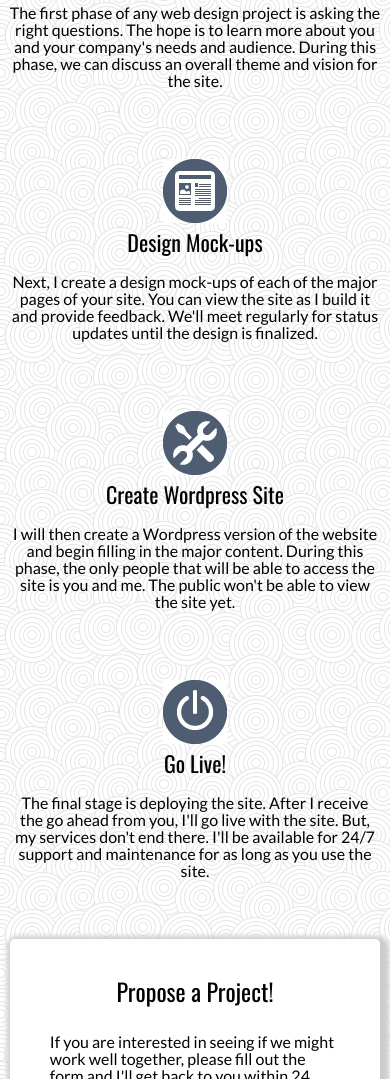
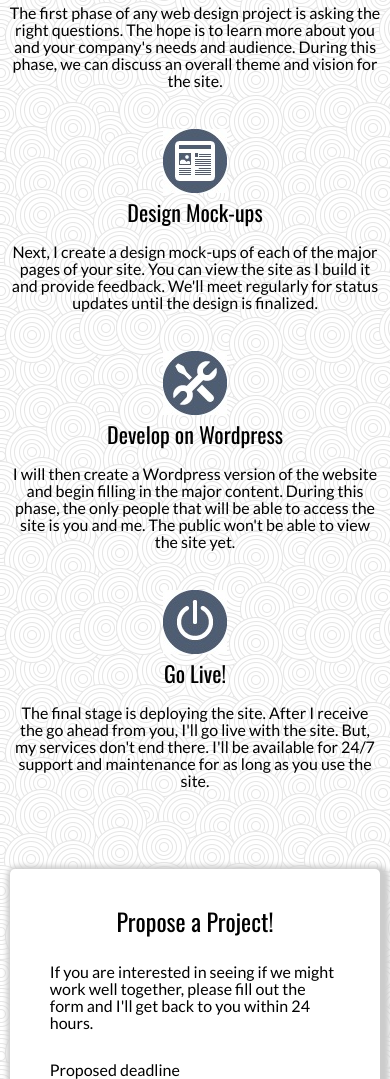
Before and after one commit to doctorlam/training, a website: page hire.html in a window 390 px wide. Shown: the part 600-1679 px from the top of the page. Drawn offline with nearby package versions, Linux system fonts and the light colour scheme.

Commit message:
new layout for hire.html

```diff
--- a/hire.html
+++ b/hire.html
@@ -68,33 +68,36 @@
 
 					<h1>The Web Design Process</h1>
 				</div>
-				<div class="hire-content">
+			<div class="hire-top-container">
+				<div class="hire-content hire-left">
 					<img class="hire-icon" src ="images/questions-small.jpg" alt="questions icon" />
 					<h2 class="left-content">Ask Questions</h2>
 						<p class="left-content">The first phase of any web design project is asking the right questions. The hope is to learn more about you and your company's needs and audience. During this phase, we can discuss an overall theme and vision for the site.</p>
 				</div>
 
-				<div class="hire-content">
+				<div class="hire-content hire-right">
 
 				<img class="hire-icon" src ="images/mockup-small.jpg" alt="mockpus icon" />
 					<h2 class="left-content">Design Mock-ups</h2>
 						<p class="left-content">Next, I create a design mock-ups of each of the major pages of your site. You can view the site as I build it and provide feedback. We'll meet regularly for status updates until the design is finalized.</p>
 				</div>
+			</div>
+			<div class="hire-bottom-container">
 
-
-				<div class="hire-content">
+				<div class="hire-content hire-left">
 
 				<img class="hire-icon" src ="images/wordpress-small.jpg" alt="wordpress icon" />
-					<h2 class="left-content">Create Wordpress Site</h2>
+					<h2 class="left-content">Develop on Wordpress</h2>
 						<p class="left-content">I will then create a Wordpress version of the website and begin filling in the major content. During this phase, the only people that will be able to access the site is you and me. The public won't be able to view the site yet.</p>
 				</div>
-				<div class="hire-content">
+				<div class="hire-content hire-right">
 
 				<img class="hire-icon" src ="images/go-live-small.jpg" alt="go live icon" />
 					<h2 class="left-content">Go Live!</h2>
 						<p class="left-content hire-last">The final stage is deploying the site. After I receive the go ahead from you, I'll go live with the site. But, my services don't end there. I'll be available for 24/7 support and maintenance for as long as you use the site.</p>
 
 				</div>
+			</div>
 		</div><!--seven-->
 
 			<div class="five-hire">
--- a/responsive.css
+++ b/responsive.css
@@ -157,15 +157,41 @@
 			margin-top: 20px;
 			clear:none;
 			margin-left: 0;
-			margin-bottom: 70px;
+
 		}
-		p.hire-last {
-			margin-bottom: 20px;
-		}
+
 
 	.banner {
 		height: 100px;
 	}
+	.hire-top-container, .hire-bottom-container {
+		width: 100%;
+	}
+
+
+	.hire-bottom-container {
+		clear: both;
+
+	}
+	p.left-content {
+		text-align: center;
+	}
+	.hire-bottom-container p {
+		margin-bottom: 0;
+	}
+	.hire-left, .hire-right {
+		float: left;
+		width: 47%;
+		margin-left: auto;
+		margin-right: auto;
+	}
+	.hire-right {
+		margin-left: 4%;
+	}
+	h2.left-content {
+		font-size: 22px;
+	}
+
 	.five-hire, .seven-hire {
 			width: 100%;
 			text-align: center;
@@ -328,6 +354,22 @@ a.reverse-button-2 {
 	nav {
 		margin-top: 10px;
 	}
+	.hire-left, .hire-right {
+		width: 100%;
+		text-align: center;
+	}
+	.hire-right {
+		margin-left: 0;
+	}
+	.hire-bottom-container p, .hire-top-container p {
+		margin-bottom: 40px;
+	}
+	.hire-bottom-container {
+		padding-top: 0;
+	}
+	p.left-content {
+		text-align: center;
+	}
 }
 @media only screen and (max-width : 380px) {
 	.header {
--- a/style.css
+++ b/style.css
@@ -106,8 +106,7 @@ table {
 	width: 56.44680851063829%;
 	display: block;
 	float:left;
-		margin-left: 2%;
-
+	margin-left: 2%;
 
 	}
 
@@ -721,8 +720,7 @@ footer a, footer a:visited {
 	-o-mask-image: url("images/text-mask.png");
 }
 .hire-content {
-	margin-left: 20px;
-	padding-right: 30px;
+	text-align: center;
 }
 .hire-heading-left {
 	border-bottom: 2px solid #F5D76E;
@@ -731,25 +729,39 @@ footer a, footer a:visited {
 	margin: 0px auto 40px auto;
 	width:75%;
 }
+
 .hire-background {
 	width: 95%;
 	padding: 0px 2.5% 0 2.5%;
 }
-.hire-icon  {
-	float: left;
-}
+
+	.hire-top-container, .hire-bottom-container {
+		width: 100%;
+	}
+	.hire-bottom-container {
+		padding-top: 60px;
+	}
+
+	.hire-bottom-container {
+		clear: both;
+	}
+	.hire-left, .hire-right {
+		float: left;
+		width: 47%;
+
+	}
+	.hire-right {
+		margin-left: 5%;
+	}
+
 h2.left-content {
-	float: left;
-	font-size: 26px;
+	font-size: 22px;
 	padding-top: 15px;
-	padding-left: 20px;
 }
 p.left-content {
-	clear: both;
-	margin-bottom: 60px;
-	width: 85%;
-	margin-left: 85px;
-	padding-right: 10px;
+	margin-top: 20px;
+	text-align: left;
+
 }
 
 #contact-form {
```
